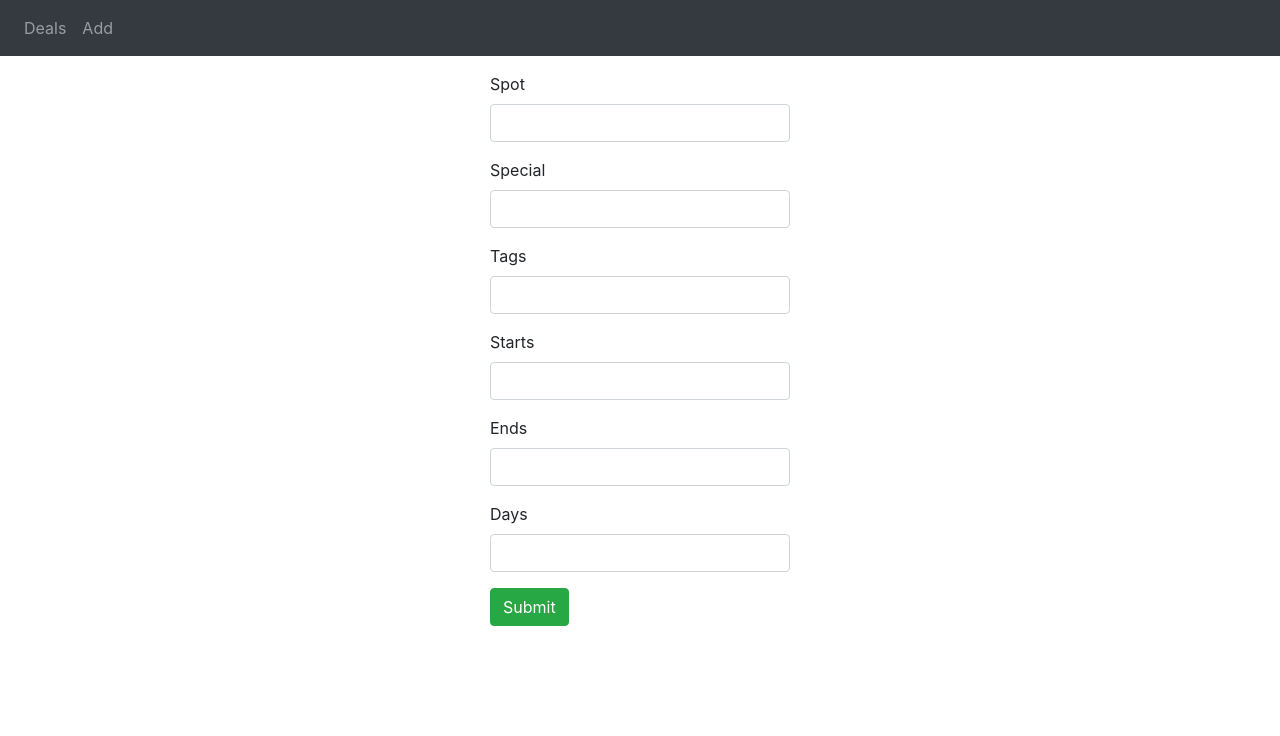
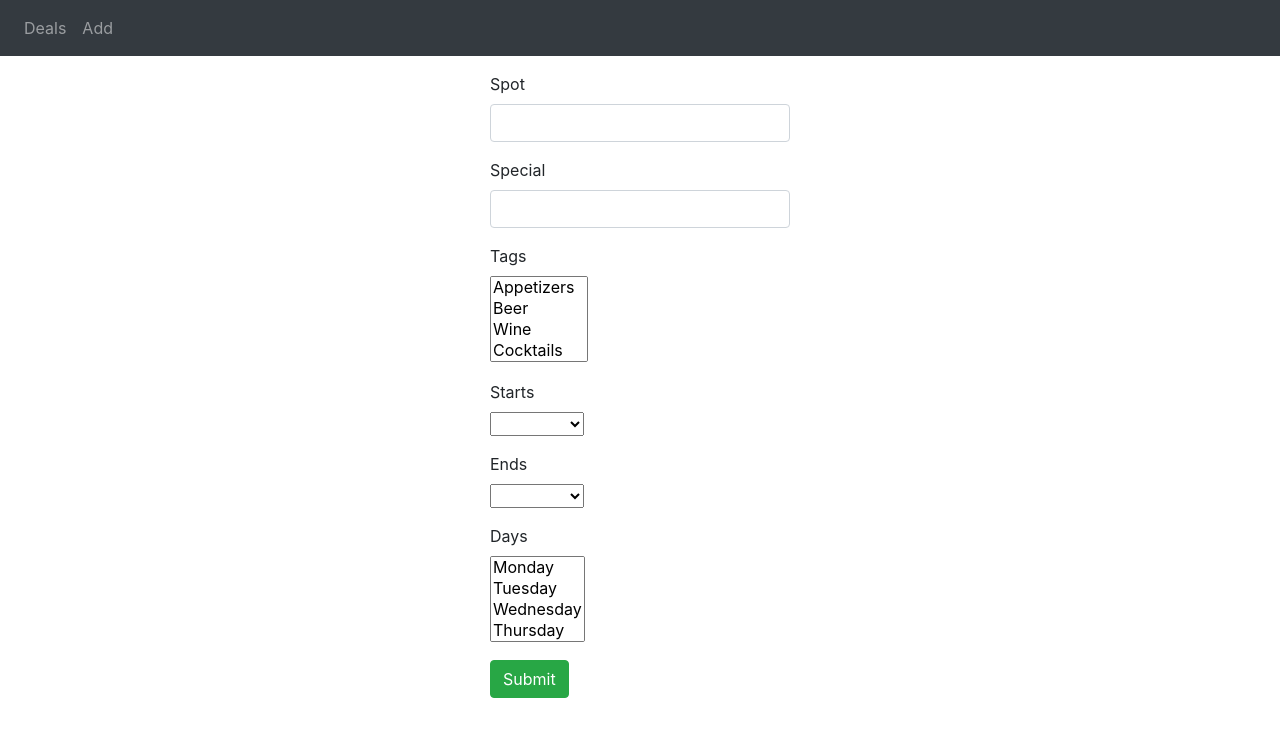
Before and after one commit to alexandernikas/happyhr, a Vue app in the folder client/: page /add in a window 1280 px wide. Shown: the top 736 px of the page. Built offline with nearby package versions, Linux system fonts and the light colour scheme.

Commit message:
configured selectbox options

```diff
--- a/client/src/components/AddDeal.vue
+++ b/client/src/components/AddDeal.vue
@@ -24,48 +24,62 @@
         />
       </div>
 
+      <label for="tags">Tags</label>
       <div class="form-group">
-        <label for="tags">Tags</label>
-        <input
-          class="form-control"
+      <select
+        class="form-select"
+        multiple
         id="tags"
         required
         v-model="deal.tags"
         name="tags"
-        />
+      >
+          <option v-for="(tag, index) in tagOptions" :key="index" :value="tag">{{ tag }}</option>
+        </select>
       </div>
 
+      <label for="starts">Starts</label>
         <div class="form-group">
-        <label for="starts">Starts</label>
-        <input
-          class="form-control"
+      <select
+        class="form-select"
+
         id="starts"
         required
         v-model="deal.starts"
         name="starts"
-        />
+      >
+          <option v-for="(start, index) in startOptions" :key="index" :value="start">{{ start }}</option>
+        </select>
       </div>
 
+      <label for="ends">Ends</label>
       <div class="form-group">
-        <label for="ends">Ends</label>
-        <input
-          class="form-control"
+      <select
+        class="form-select"
+
         id="ends"
         required
         v-model="deal.ends"
         name="ends"
-        />
+      >
+          <option v-for="text in endOptions" :key="text" :value="text">{{ text }}</option>
+        </select>
       </div>
 
+
+      <label for="days">Days</label>
       <div class="form-group">
-        <label for="days">Days</label>
-        <input
-          class="form-control"
+        <select
+        class="form-select"
+        multiple
         id="days"
         required
         v-model="deal.days"
         name="days"
-        />
+      >
+
+          <option v-for="(day, index) in dayOptions" :key="index" :value="day">{{ day }}</option>
+        </select>
       </div>
 
       <button @click="saveDeal" class="btn btn-success">Submit</button>
@@ -77,6 +91,7 @@
     </div>
   </div>
 </template>
+
 
 <script>
 import dealDataService from "../dataServices/DataService";
@@ -93,23 +108,54 @@ export default {
         starts: "",
         ends: "",
         days: "",
-        published: false
+        published: false,
       },
-      submitted: false
+      tagOptions: ['Appetizers',
+                  'Beer',
+                  'Wine',
+                  'Cocktails',
+                  'Wings',
+                  'Cajun',
+                  'Asian',
+                  'Mexican',
+                  'Shots',
+                  'American',
+                  'Burgers',
+                  'BBQ',
+                  'Thai',
+                  'Vietnamese',
+                  'Sushi',
+                  'Italian',
+                  'Sandwiches',
+                  'Pizza',
+                  'Breakfast',
+                  'Brunch',
+                  'Caribbean'],
+      dayOptions: ['Monday',
+                  'Tuesday',
+                  'Wednesday',
+                  'Thursday',
+                  'Friday',
+                  'Saturday',
+                  'Sunday'],
+      startOptions: [],
+      endOptions: [],
+      submitted: false,
     };
   },
   methods: {
     saveDeal() {
-      var data = {
+      const data = {
         spot: this.deal.spot,
         special: this.deal.special,
         tags: this.deal.tags,
         starts: this.deal.starts,
         ends: this.deal.ends,
-        days: this.deal.days
+        days: this.deal.days,
       };
 
-      dealDataService.create(data)
+      dealDataService
+        .create(data)
         .then(response => {
           this.deal.id = response.data.id;
           console.log(response.data);
@@ -119,14 +165,58 @@ export default {
           console.log(e);
         });
     },
-
     newDeal() {
       this.submitted = false;
       this.deal = {};
+    },
+    formatTime(date) {
+      return date.toLocaleString('en-US', {
+        hour: 'numeric',
+        minute: 'numeric',
+        hour12: true,
+      });
+    },
+  },
+  computed: {
+    startOptionsList() {
+      const startTime = new Date();
+      startTime.setHours(4, 0, 0, 0);
+      const endTime = new Date();
+      endTime.setHours(23, 30, 0, 0);
+      const timeIncrement = 30 * 60 * 1000; // 30 minutes in milliseconds
+
+      const options = [];
+      options.push('Open')
+      while (startTime <= endTime) {
+        options.push(this.formatTime(startTime));
+        startTime.setTime(startTime.getTime() + timeIncrement);
       }
+
+      return options;
+    },
+    endOptionsList() {
+      const startTime = new Date();
+      startTime.setHours(4, 0, 0, 0);
+      const endTime = new Date();
+      endTime.setHours(23, 30, 0, 0);
+      const timeIncrement = 30 * 60 * 1000; // 30 minutes in milliseconds
+
+      const options = [];
+      while (startTime <= endTime) {
+        options.push(this.formatTime(startTime));
+        startTime.setTime(startTime.getTime() + timeIncrement);
       }
+      options.push('Close')
+      return options;
+    },
+  },
+  created() {
+    this.startOptions = this.startOptionsList;
+    this.endOptions = this.endOptionsList;
+  },
 };
 </script>
+
 
 <style>
 .submit-form {
```
Lines whose indentation alone changed are shown as unchanged.
